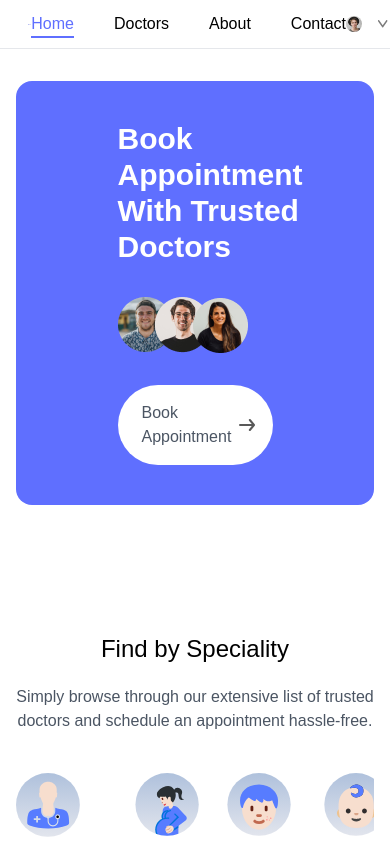
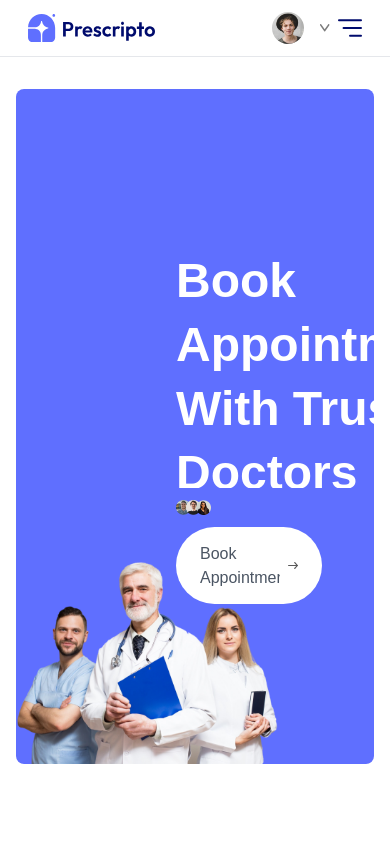
Before and after one commit to Vader4k/prescripto, a React (Vite) app in the folder frontend/: page / in a window 390 px wide. Shown: the top 844 px of the page. Built offline with nearby package versions, Linux system fonts and the light colour scheme; a web font is replaced by a local one.

Commit message:
@add/ made navbar responsive

```diff
--- a/frontend/src/components/Hero.tsx
+++ b/frontend/src/components/Hero.tsx
@@ -2,23 +2,30 @@ import { assets } from "../assets/assets_frontend/assets";
 
 const Hero: React.FC = () => {
   return (
-    <section className="flex flex-col h-full px-6 bg-primary md:flex-row md:px-10 lg:px-20 rounded-2xl">
-      <div className=" w-1/2 flex flex-col items-start justify-center gap-8 py-10 m-auto md:py-[10vw] md:mb-[-30px] text-gray-800">
-        <h1 className="text-3xl font-bold text-white capitalize md:text-4xl lg:text-5xl">Book Appointment <br />With Trusted Doctors</h1>
-        <div className="flex items-center gap-3">
-            <img src={assets.group_profiles} alt="group_profiles" />
-            <p className="text-white max-w-[500px] hidden sm:block">Simply browse through our extensive list of trusted doctors and schedule an appointment hassle-free.</p>
-        </div>
-        <a href="#speciality" className="flex items-center gap-2 px-6 py-4 rounded-full bg-secondary w-fit">
-            <span className="font-medium text-gray-600">Book Appointment</span>
-            <img src={assets.arrow_icon} alt="arrow_right" />
+    <section className="h-[80vh] bg-primary relative rounded-lg flex w-full gap-8">
+      <div className="flex flex-col items-start gap-3 p-40">
+        <h1 className="text-5xl font-semibold text-white max-w-[500px] leading-[4rem]">
+          Book Appointment With Trusted Doctors
+        </h1>
+        <img src={assets.group_profiles} alt="" />
+        <p className="text-white max-w-[500px] hidden sm:block">Simply browse through our extensive list of trusted doctors and schedule an appointment hassle-free.</p>
+        <a
+          href="#speciality"
+          className="flex items-center gap-2 px-6 py-4 rounded-full bg-secondary w-fit"
+        >
+          <span className="font-medium text-gray-600">Book Appointment</span>
+          <img src={assets.arrow_icon} alt="arrow_right" />
         </a>
       </div>
-      <div className="relative w-1/2">
-        <img className="w-full h-[80%] absolute bottom-0" src={assets.header_img} alt="hero_image" />
+      <div className="absolute bottom-0 right-24">
+        <img
+          className="max-w-[600px] w-full"
+          src={assets.header_img}
+          alt="hero_image"
+        />
       </div>
     </section>
-  )
-}
+  );
+};
 
-export default Hero
+export default Hero;
--- a/frontend/src/components/NavDropDown.tsx
+++ b/frontend/src/components/NavDropDown.tsx
@@ -32,12 +32,12 @@ const NavDropDown = ({ setShowMenu, setToken }: INavdropDown) => {
   };
 
   return (
-    <div className="absolute top-12 left-0 w-48 p-4 bg-white rounded-lg shadow-lg">
+    <div className="absolute top-12 -left-36 w-48 p-4 bg-white rounded-lg shadow-lg z-[20] border">
       {navOptions.map((option) => (
         <button
           onClick={() => handleClick(option.path)}
           key={option.name}
-          className="block p-2 hover:bg-gray-100 rounded-md w-full"
+          className="block w-full p-2 rounded-md hover:bg-gray-100"
         >
           {option.name}
         </button>
--- a/frontend/src/index.css
+++ b/frontend/src/index.css
@@ -11,6 +11,7 @@
 
 *,body{
   font-family: 'General Sans', sans-serif;
+  overflow-x:hidden
 }
 ::-webkit-scrollbar {
   display: none;
--- a/frontend/src/sections/Navbar.tsx
+++ b/frontend/src/sections/Navbar.tsx
@@ -11,9 +11,10 @@ const navLinks = [
   { name: "Contact", path: "/contact" },
 ];
 
-const Navbar = () => {
+const Navbar: React.FC = () => {
   const navigate = useNavigate();
-  const [showMenu, setShowMenu] = useState(false);
+  const [showMenu, setShowMenu] = useState<boolean>(false);
+  const [showNav, setShowNav] = useState<boolean>(false);
   const [token, setToken] = useState(true);
 
   const dropdownRef = useClickOutside(() => {
@@ -24,9 +25,9 @@ const Navbar = () => {
     <header className="p-3 border-b border-gray-200">
       <div className="flex justify-between items-center px-4 md:px-6 lg:px-20 max-w-[1440px] mx-auto">
         <Link to="/">
-          <img className="w-44" src={assets.logo} alt="Company logo" />
+          <img className="w-32 md:w-44" src={assets.logo} alt="Company logo" />
         </Link>
-        <nav>
+        <nav className="hidden md:block">
           <ul className="flex gap-10">
             {navLinks.map((link) => (
               <li key={link.name}>
@@ -47,7 +48,7 @@ const Navbar = () => {
             ))}
           </ul>
         </nav>
-        <div>
+        <div className="relative flex items-center gap-2">
           {token ? (
             <div className="relative" ref={dropdownRef}>
               <button
@@ -65,7 +66,9 @@ const Navbar = () => {
                   alt="Arrow down"
                 />
               </button>
-              {showMenu && <NavDropDown setShowMenu={setShowMenu} setToken={setToken}/>}
+              {showMenu && (
+                <NavDropDown setShowMenu={setShowMenu} setToken={setToken} />
+              )}
             </div>
           ) : (
             <button
@@ -76,6 +79,43 @@ const Navbar = () => {
               Create account
             </button>
           )}
+          <img
+            onClick={() => setShowNav(true)}
+            className="w-6 h-6 md:hidden"
+            src={assets.menu_icon}
+            alt="menu"
+          />
+          <div className={`fixed z-[20] md:hidden inset-0 bg-white transition-all duration-500 ease-in-out ${
+            showNav ? 'opacity-100 visible w-screen' : 'opacity-0 invisible'
+          }`}>
+            <div className="flex items-center justify-between p-4">
+              <img className="w-36" src={assets.logo} alt="logo" />
+              <button
+              onClick={() => setShowNav(false)}>
+              <img
+                src={assets.cross_icon}
+                className="w-7 h-7"
+                alt="close_icon"
+              />
+              </button>
+            </div>
+            <ul className="flex flex-col gap-3 p-4">
+              {navLinks.map((link) => (
+                <li key={link.name}>
+                  <NavLink
+                    to={link.path}
+                    onClick={() => setShowNav(false)}
+                    className={({ isActive }) => `
+                      block py-2 px-2 transition-colors duration-300 text-2xl font-medium
+                      ${isActive ? 'text-primary' : 'text-black'}
+                    `}
+                  >
+                    {link.name}
+                  </NavLink>
+                </li>
+              ))}
+            </ul>
+          </div>
         </div>
       </div>
     </header>
```
